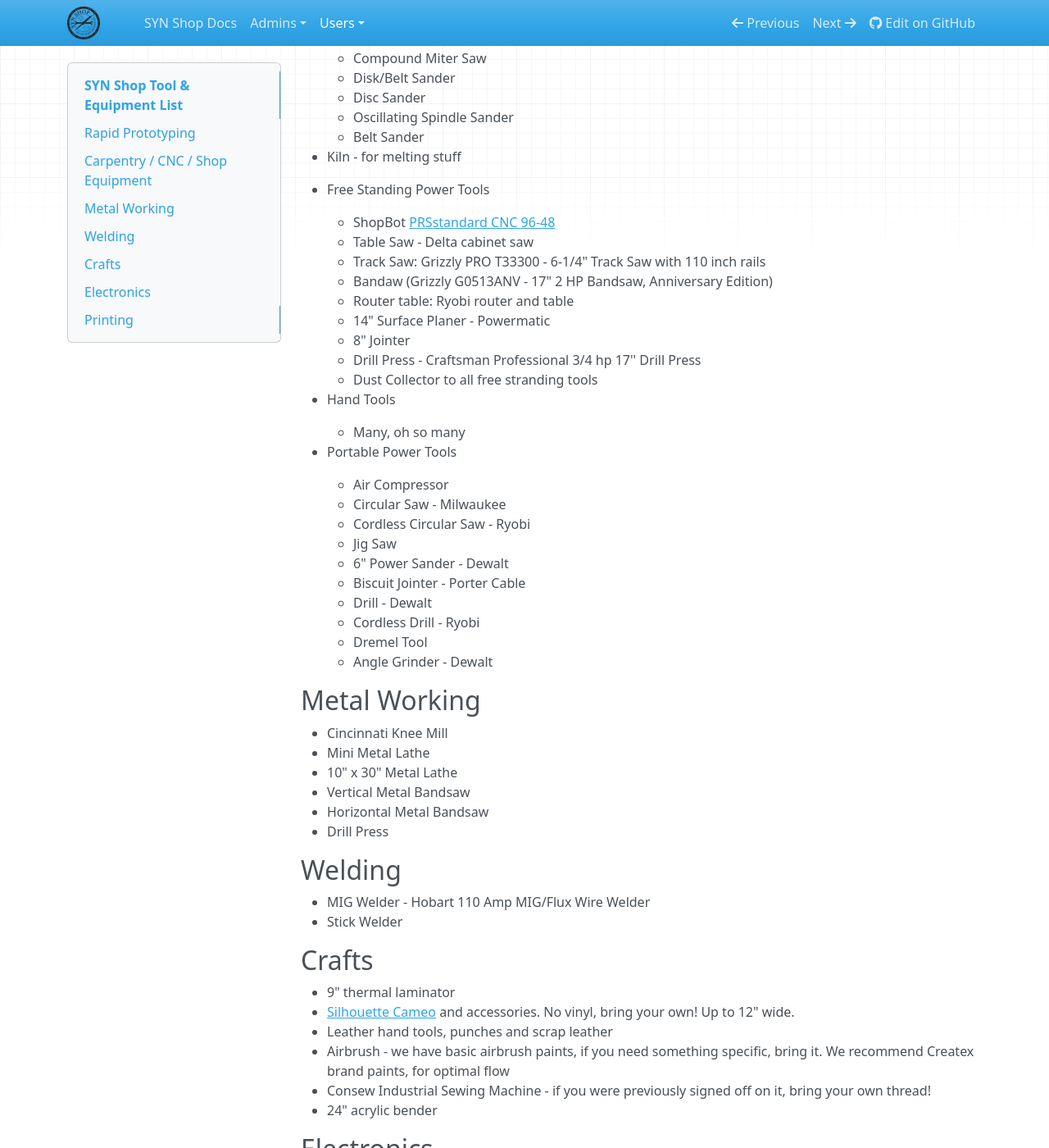
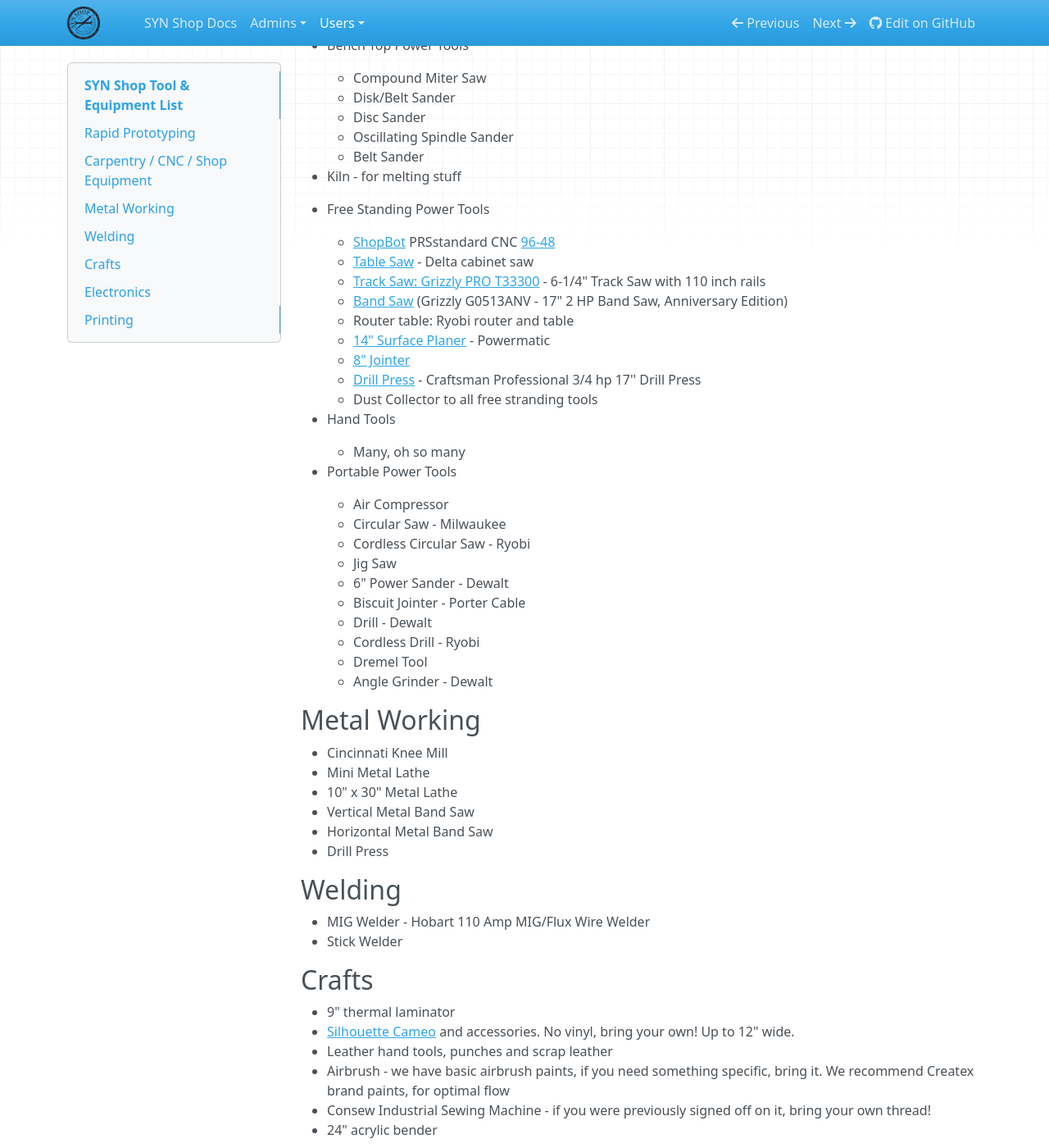
Before and after one commit to synshop/rtfm, an MkDocs documentation site: the page built from docs/users/SYN Shop Tool List.md, in a window 1280 px wide and 1400 px high, scrolled down 640 px. Shown: the whole window at 82% size. Built offline with MkDocs 1.6.1, drawn with Linux system fonts in a browser that asks for light colours; nearby versions of some CDN libraries; some of the changed text lies outside the part shown.

Commit message:
added new pages for equipment
created several new page templates for various existing equipment in order to have reference URLs. Still need help filling them out in the future with content. (and a typo on the tools page)

```diff
--- a/docs/users/SYN Shop Tool List.md
+++ b/docs/users/SYN Shop Tool List.md
@@ -32,14 +33,14 @@
 * Kiln - for melting stuff
 
 * Free Standing Power Tools
-    * ShopBot [PRSstandard CNC 96-48](https://www.shopbottools.com/products/standard)
-    * Table Saw - Delta cabinet saw
-    * Track Saw: Grizzly PRO T33300 - 6-1/4" Track Saw with 110 inch rails
-    * Bandaw (Grizzly G0513ANV - 17" 2 HP Bandsaw, Anniversary Edition)
+    * [ShopBot](/users/Equipment/ShopBot) PRSstandard CNC [96-48](https://www.shopbottools.com/products/standard)
+    * [Table Saw](/users/Equipment/Table Saw) - Delta cabinet saw
+    * [Track Saw: Grizzly PRO T33300](/users/Equipment/Track Saw) - 6-1/4" Track Saw with 110 inch rails
+    * [Band Saw](/users/Equipment/Band Saw) (Grizzly G0513ANV - 17" 2 HP Band Saw, Anniversary Edition)
     * Router table: Ryobi router and table
-    * 14" Surface Planer - Powermatic
-    * 8" Jointer
-    * Drill Press - Craftsman Professional 3/4 hp 17'' Drill Press
+    * [14" Surface Planer](/users/Equipment/Surface Planer) - Powermatic
+    * [8" Jointer](/users/Equipment/Jointer)
+    * [Drill Press](/users/Equipment/Drill Press) - Craftsman Professional 3/4 hp 17'' Drill Press
     * Dust Collector to all free stranding tools
 
 * Hand Tools
@@ -62,8 +63,8 @@
 * Cincinnati Knee Mill
 * Mini Metal Lathe
 * 10" x 30" Metal Lathe
-* Vertical Metal Bandsaw
-* Horizontal Metal Bandsaw
+* Vertical Metal Band Saw
+* Horizontal Metal Band Saw
 * Drill Press
 
 ## Welding
```
Also changed, not shown: other parts of docs/users/SYN Shop Tool List.md (+4 -3 lines), docs/users/Equipment/Band Saw.md (added, +5 -0 lines), docs/users/Equipment/Drill Press.md (added, +5 -0 lines), docs/users/Equipment/F400-s.md (added, +5 -0 lines), docs/users/Equipment/Jointer.md (added, +5 -0 lines), docs/users/Equipment/Resin Printers.md (added, +7 -0 lines), docs/users/Equipment/ShopBot.md (added, +6 -0 lines), docs/users/Equipment/Surface Planer.md (added, +5 -0 lines), docs/users/Equipment/Table Saw.md (added, +5 -0 lines), docs/users/Equipment/Track Saw.md (added, +5 -0 lines), docs/users/Table Saw.md (added, +5 -0 lines).
